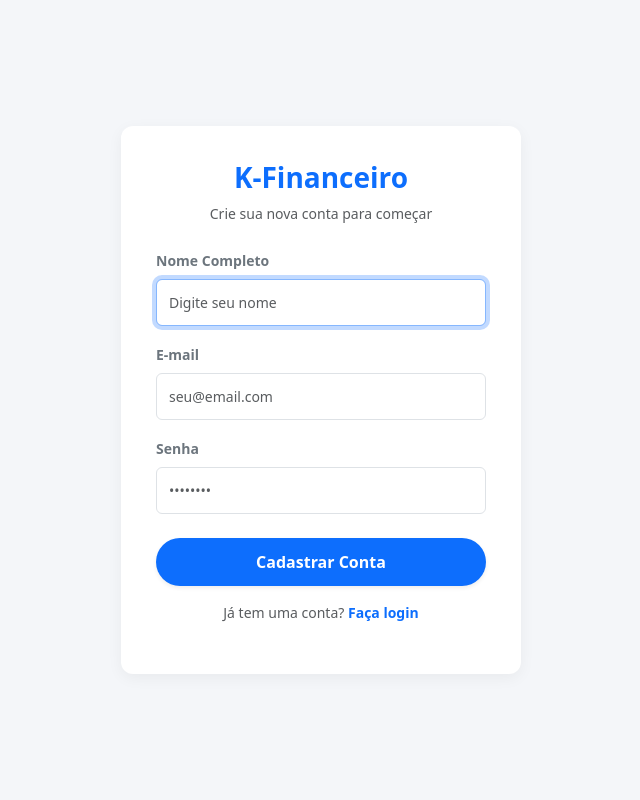
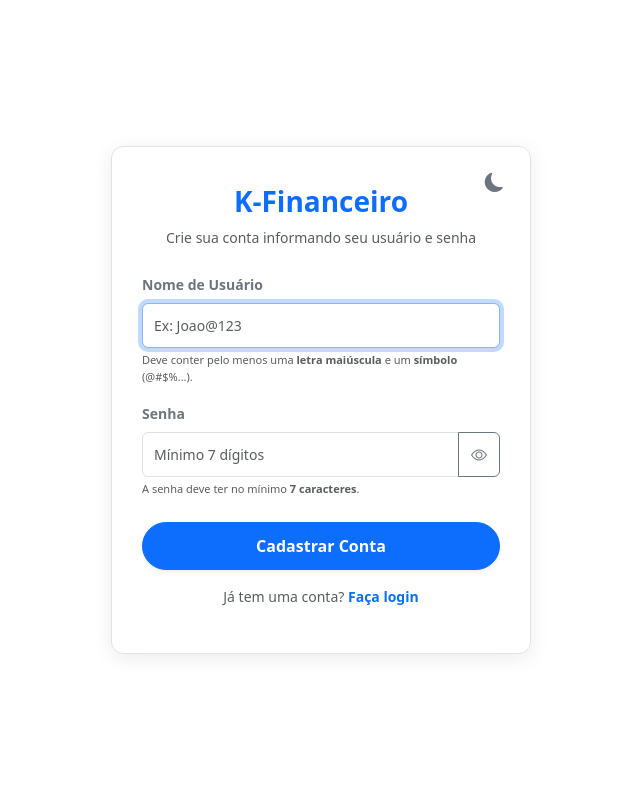
Before and after one commit to klayvertnext/controle-financeiro-python, a Flask app: page /cadastro in a window 1280 px wide. Shown: the whole page, without its empty margins (319-959 px from the left). Run offline with Flask 3, Linux system fonts and the light colour scheme.

Commit message:
Atualiza tela de cadastro com modo claro/escuro, remocao de email e validacoes de usuario e senha

```diff
--- a/templates/cadastro.html
+++ b/templates/cadastro.html
@@ -1,70 +1,92 @@
 <!DOCTYPE html>
-<html lang="pt-br">
+<html lang="pt-br" data-bs-theme="light">
 <head>
     <meta charset="UTF-8">
     <meta name="viewport" content="width=device-width, initial-scale=1.0">
     <title>K-Financeiro - Cadastro</title>
     <link href="https://cdn.jsdelivr.net/npm/bootstrap@5.3.0/dist/css/bootstrap.min.css" rel="stylesheet">
+    <link rel="stylesheet" href="https://cdn.jsdelivr.net/npm/bootstrap-icons@1.10.5/font/bootstrap-icons.css">
     <style>
         body {
-            background-color: #f4f6f9;
+            background-color: var(--bs-body-bg);
+            color: var(--bs-body-color);
             height: 100vh;
             display: flex;
             align-items: center;
             justify-content: center;
             margin: 0;
+            transition: background-color 0.3s ease, color 0.3s ease;
         }
         .register-card {
             width: 100%;
-            max-width: 400px;
-            padding: 35px;
-            background: #ffffff;
+            max-width: 420px;
+            padding: 30px;
+            background: var(--bs-card-bg);
             border-radius: 12px;
-            box-shadow: 0 4px 15px rgba(0, 0, 0, 0.05);
+            box-shadow: 0 4px 20px rgba(0, 0, 0, 0.08);
+            border: 1px solid var(--bs-border-color);
+            position: relative;
+        }
+        .theme-toggle {
+            position: absolute;
+            top: 20px;
+            right: 20px;
+            background: none;
+            border: none;
+            font-size: 1.2rem;
+            color: var(--bs-body-color);
+            cursor: pointer;
         }
         .form-control {
-            padding: 12px;
+            padding: 11px;
             font-size: 14px;
         }
         .btn-primary {
-            padding: 12px;
+            padding: 11px;
             font-weight: 600;
-            background-color: #0d6efd;
-            border: none;
-        }
-        .btn-primary:hover {
-            background-color: #0b5ed7;
         }
     </style>
 </head>
 <body>
 
     <div class="register-card">
-        <div class="text-center mb-4">
+        <button class="theme-toggle" id="btnToggleTheme" title="Alternar tema claro/escuro">
+            <i class="bi bi-moon-fill" id="themeIcon"></i>
+        </button>
+
+        <div class="text-center mb-4 mt-2">
             <h3 class="fw-bold text-primary">K-Financeiro</h3>
-            <p class="text-muted small">Crie sua nova conta para começar</p>
+            <p class="text-muted small">Crie sua conta informando seu usuário e senha</p>
         </div>
 
         {% if erro %}
-            <div class="alert alert-danger py-2 text-center small" role="alert">
+            <div class="alert alert-danger py-2 text-center small" role="alert" id="servidorErro">
                 {{ erro }}
             </div>
         {% endif %}
 
-        <form action="/cadastro" method="POST">
+        <div class="alert alert-warning py-2 text-center small d-none" role="alert" id="msgAlerta"></div>
+
+        <form action="/cadastro" method="POST" id="formCadastro" onsubmit="return validarFormulario(event)">
             <div class="mb-3">
-                <label for="nome" class="form-label small fw-bold text-secondary">Nome Completo</label>
-                <input type="text" class="form-control" id="nome" name="nome" placeholder="Digite seu nome" required autofocus>
-            </div>
-
-            <div class="mb-3">
-                <label for="email" class="form-label small fw-bold text-secondary">E-mail</label>
-                <input type="email" class="form-control" id="email" name="email" placeholder="seu@email.com" required>
+                <label for="nome" class="form-label small fw-bold text-secondary">Nome de Usuário</label>
+                <input type="text" class="form-control" id="nome" name="nome" placeholder="Ex: Joao@123" required autofocus>
+                <div class="form-text text-muted" style="font-size: 11px;">
+                    Deve conter pelo menos uma <strong>letra maiúscula</strong> e um <strong>símbolo</strong> (@#$%...).
+                </div>
             </div>
 
             <div class="mb-3">
                 <label for="senha" class="form-label small fw-bold text-secondary">Senha</label>
-                <input type="password" class="form-control" id="senha" name="senha" placeholder="••••••••" required>
+                <div class="input-group">
+                    <input type="password" class="form-control" id="senha" name="senha" placeholder="Mínimo 7 dígitos" required>
+                    <button class="btn btn-outline-secondary" type="button" id="toggleSenha" title="Ver ou ocultar senha">
+                        <i class="bi bi-eye" id="iconOlho"></i>
+                    </button>
+                </div>
+                <div class="form-text text-muted" style="font-size: 11px;">
+                    A senha deve ter no mínimo <strong>7 caracteres</strong>.
+                </div>
             </div>
 
             <div class="d-grid mt-4">
@@ -77,5 +99,81 @@
         </div>
     </div>
 
+    <script>
+        // 1. Alternar Tema Claro / Escuro
+        const btnToggleTheme = document.getElementById('btnToggleTheme');
+        const themeIcon = document.getElementById('themeIcon');
+        const htmlElement = document.documentElement;
+
+        // Verificar preferência salva no navegador
+        const savedTheme = localStorage.getItem('theme') || 'light';
+        htmlElement.setAttribute('data-bs-theme', savedTheme);
+        atualizarIconeTema(savedTheme);
+
+        btnToggleTheme.addEventListener('click', () => {
+            const currentTheme = htmlElement.getAttribute('data-bs-theme');
+            const newTheme = currentTheme === 'light' ? 'dark' : 'light';
+            htmlElement.setAttribute('data-bs-theme', newTheme);
+            localStorage.setItem('theme', newTheme);
+            atualizarIconeTema(newTheme);
+        });
+
+        function atualizarIconeTema(theme) {
+            if (theme === 'dark') {
+                themeIcon.className = 'bi bi-sun-fill text-warning';
+            } else {
+                themeIcon.className = 'bi bi-moon-fill text-secondary';
+            }
+        }
+
+        // 2. Botão de Ver / Ocultar Senha
+        const inputSenha = document.getElementById('senha');
+        const btnToggleSenha = document.getElementById('toggleSenha');
+        const iconOlho = document.getElementById('iconOlho');
+
+        btnToggleSenha.addEventListener('click', () => {
+            if (inputSenha.type === 'password') {
+                inputSenha.type = 'text';
+                iconOlho.className = 'bi bi-eye-slash';
+            } else {
+                inputSenha.type = 'password';
+                iconOlho.className = 'bi bi-eye';
+            }
+        });
+
+        // 3. Validação em tempo real das regras pedidas
+        function validarFormulario(event) {
+            const nomeInput = document.getElementById('nome').value.trim();
+            const senhaInput = document.getElementById('senha').value;
+            const msgAlerta = document.getElementById('msgAlerta');
+
+            // Limpar erro do servidor se o utilizador tentar enviar de novo
+            const servidorErro = document.getElementById('servidorErro');
+            if (servidorErro) servidorErro.style.display = 'none';
+
+            // Regra 1: Letra maiúscula no nome de usuário
+            const temMaiuscula = /[A-Z]/.test(nomeInput);
+            // Regra 2: Símbolos do tipo @#$% e etc no nome de usuário
+            const temSimbolo = /[^a-zA-Z0-9\s]/.test(nomeInput);
+
+            if (!temMaiuscula || !temSimbolo) {
+                event.preventDefault();
+                msgAlerta.innerText = "O nome de usuário precisa conter pelo menos uma letra maiúscula e um símbolo (ex: @, #, $, %, etc.).";
+                msgAlerta.classList.remove('d-none');
+                return false;
+            }
+
+            // Regra 3: Senha no mínimo 7 dígitos
+            if (senhaInput.length < 7) {
+                event.preventDefault();
+                msgAlerta.innerText = "A senha deve ter no mínimo 7 dígitos.";
+                msgAlerta.classList.remove('d-none');
+                return false;
+            }
+
+            msgAlerta.classList.add('d-none');
+            return true;
+        }
+    </script>
 </body>
 </html>
```
